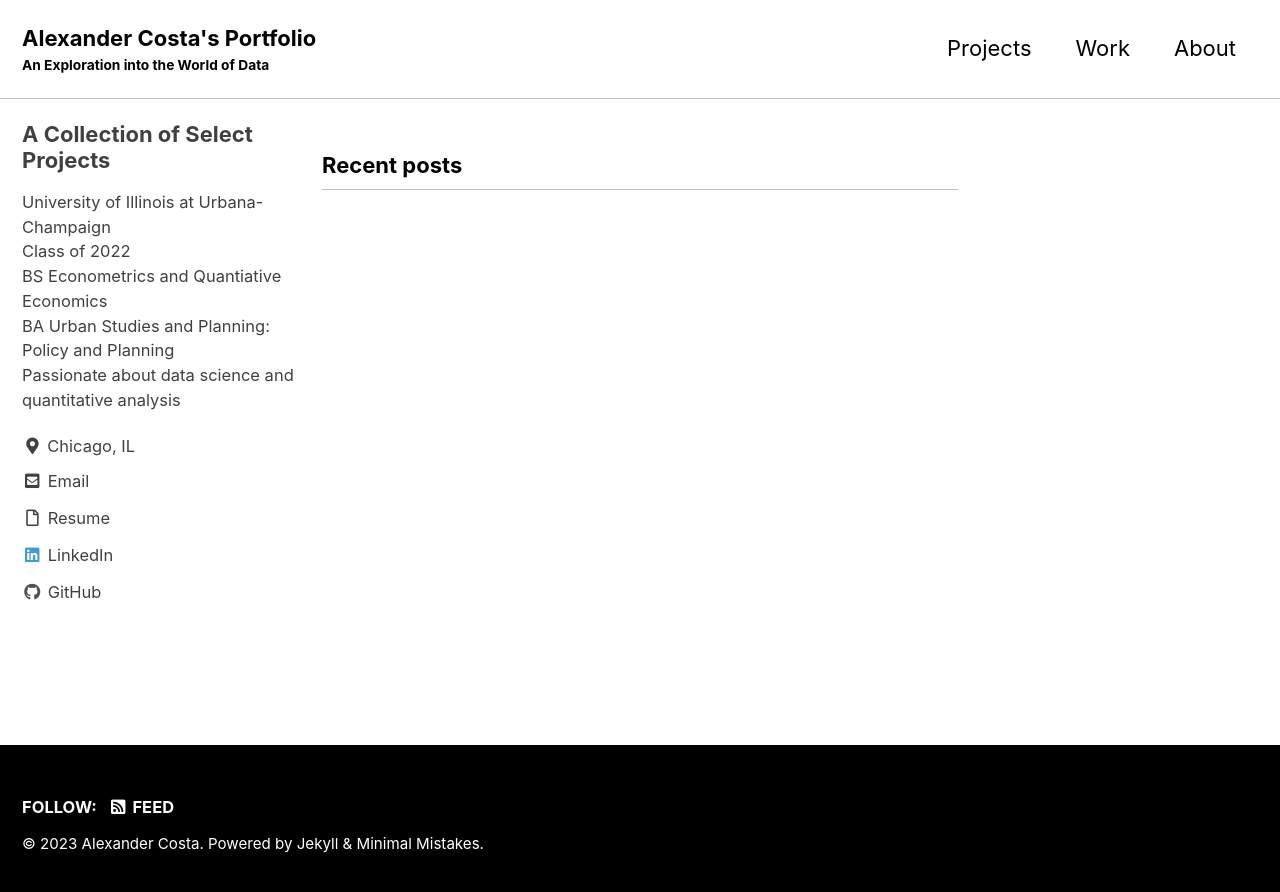
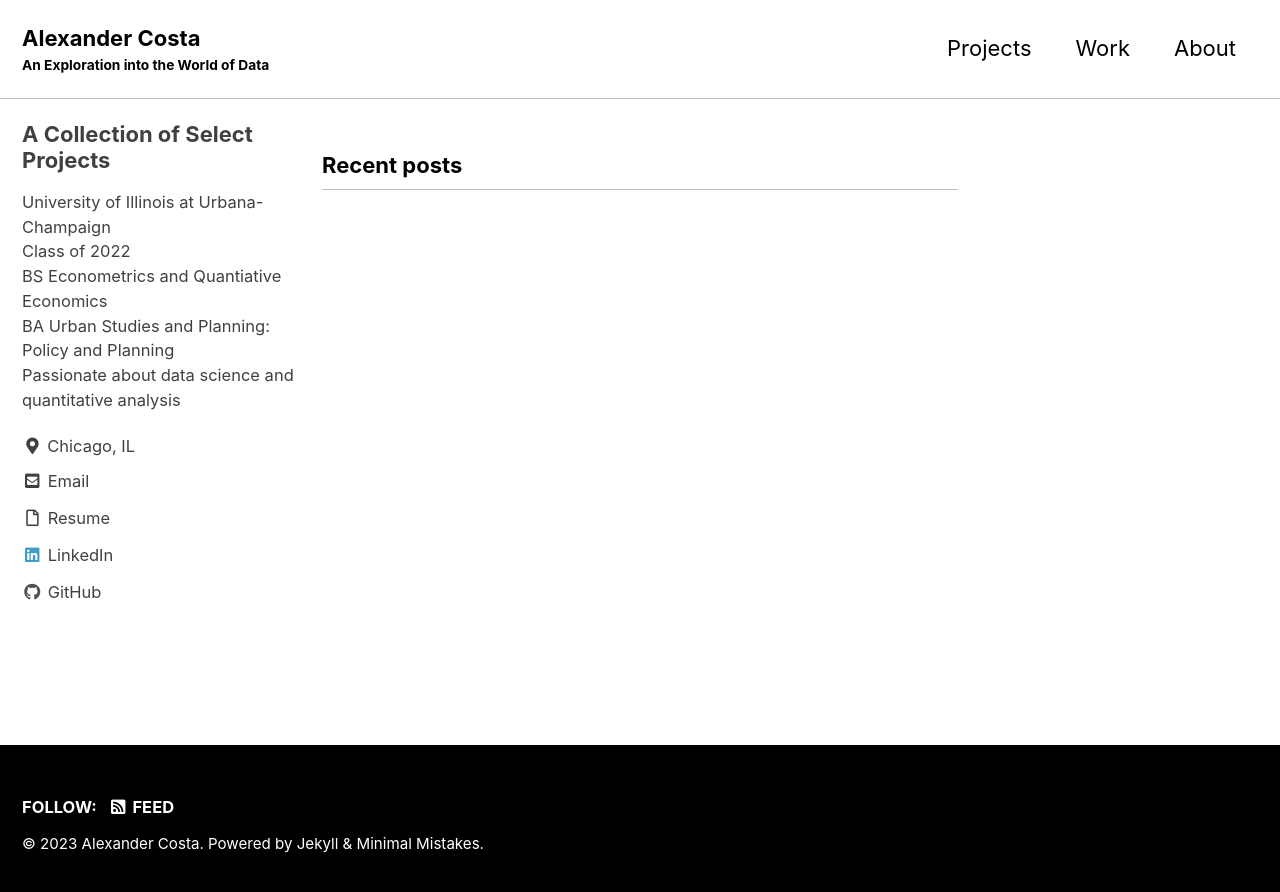
Before and after one commit to akaKILROY/akaKILROY1.github.io, a Jekyll site: the page built from index.html, in a window 1280 px wide. Shown: the top 892 px of the page. Built offline with Jekyll 4.4.1, drawn with Linux system fonts in a browser that asks for light colours; cached includes are drawn as plain includes; the list of posts is cut into pages by our own code.

Commit message:
Update _config.yml

```diff
--- a/_config.yml
+++ b/_config.yml
@@ -16,7 +16,7 @@ minimal_mistakes_skin    : "contrast" # "air", "aqua", "contrast", "dark", "dirt
 
 # Site Settings
 locale                   : "en-US"
-title                    : "Alexander Costa's Portfolio"
+title                    : "Alexander Costa"
 title_separator          : "-"
 subtitle                 : "An Exploration into the World of Data" # site tagline that appears below site title in masthead
 name                     : "Alexander Costa"
@@ -277,7 +277,7 @@ compress_html:
 collections:
   portfolio:
     output: true
-    permalink: /portfolio/
+    permalink: /:collection/:path/
 
 # Defaults
 defaults:
@@ -288,10 +288,8 @@ defaults:
     values:
       layout: single
       author_profile: false
-      read_time: true
-      comments: # true
       share: true
-      related: true
+
 
 
 
```
